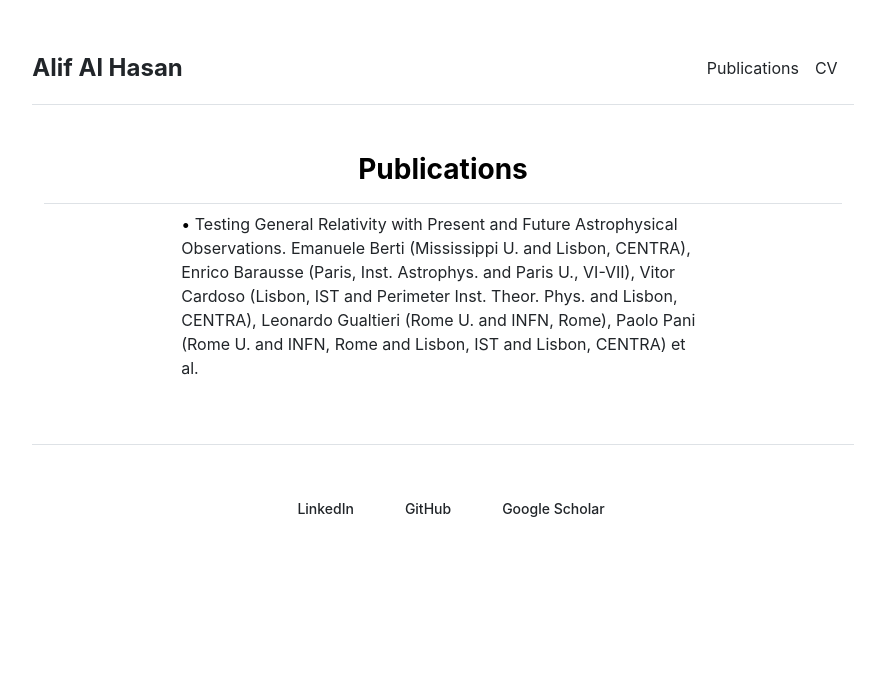
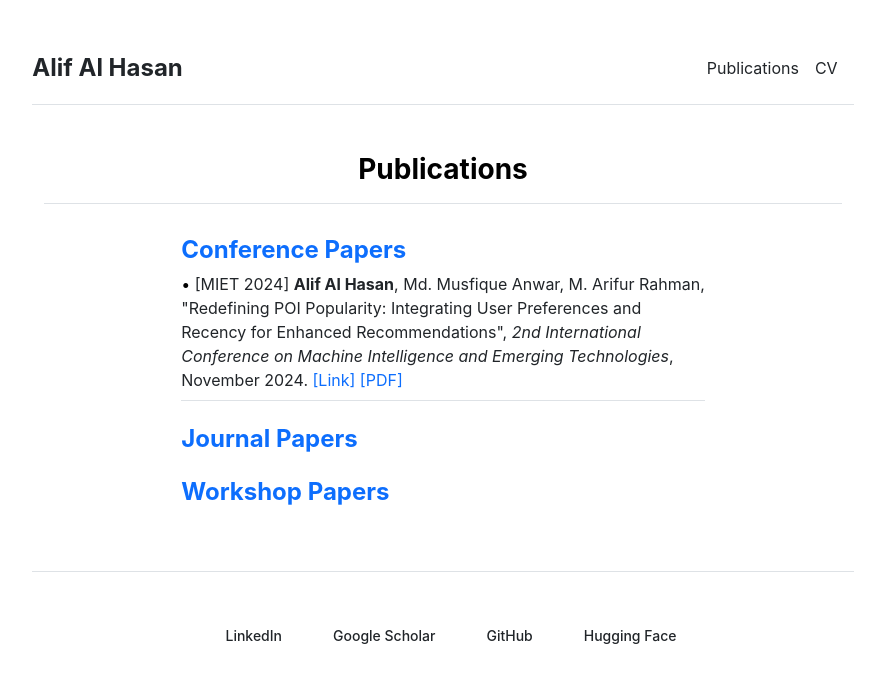
Before and after one commit to alifalhasan/alifalhasan.github.io, a Jekyll site: the page built from publications.md, in a window 1280 px wide. Shown: the top 683 px of the page, without its empty margins (197-1082 px from the left). Built offline with Jekyll 4.4.1, drawn with Linux system fonts in a browser that asks for light colours.

Commit message:
[Task] Second Major Update. [Description] Completed the main structure of the website. [Author] @alifalhasan

```diff
--- a/_data/cv/education.yml
+++ b/_data/cv/education.yml
@@ -1,5 +1,5 @@
 - title: 'M.Sc. Computer Science and Engineering'
-  description: 'Jahangirnagar University (2023-2024)'
+  description: 'Jahangirnagar University (Jul, 2023 – Dec, 2024)'
 
 - title: 'B.Sc. (Hons) Computer Science and Engineering'
-  description: 'Jahangirnagar University (2018-2023)'
+  description: 'Jahangirnagar University (Feb, 2018 – Jun, 2023)'
--- a/_data/publications.yml
+++ b/_data/publications.yml
@@ -1,2 +1,21 @@
-index:
-- {name: 'Testing General Relativity with Present and Future Astrophysical Observations. Emanuele Berti (Mississippi U. and Lisbon, CENTRA), Enrico Barausse (Paris, Inst. Astrophys. and Paris U., VI-VII), Vitor Cardoso (Lisbon, IST and Perimeter Inst. Theor. Phys. and Lisbon, CENTRA), Leonardo Gualtieri (Rome U. and INFN, Rome), Paolo Pani (Rome U. and INFN, Rome and Lisbon, IST and Lisbon, CENTRA) et al.', url: '/publications/1501.07274.pdf'}
+conference:
+- {title: 'Redefining POI Popularity: Integrating User Preferences and Recency for Enhanced Recommendations',
+  authors: 'Alif Al Hasan, Md. Musfique Anwar, M. Arifur Rahman',
+  venue: '2nd International Conference on Machine Intelligence and Emerging Technologies',
+  venueShort: 'MIET 2024',
+  date: 'November 2024',
+  url: 'https://arxiv.org/abs/2407.05360',
+  pdf: '/publications/conference/MIET-2024.pdf',
+  remark: ''}
+
+
+
+# Journal papers start here
+
+journal:
+
+
+
+# Workshop papers start here
+
+workshop:
--- a/_includes/footer.html
+++ b/_includes/footer.html
@@ -2,8 +2,9 @@
   <div class="row">
     <div class="col-md-12 text-center social-media-icons">
       <a href="https://linkedin.com/in/alifalhasan" class="ms-3 social-link" title="LinkedIn">LinkedIn</a>
+      <a href="https://scholar.google.com/citations?user=yu0t6qsAAAAJ&hl=en" class="ms-3 social-link" title="Google Scholar">Google Scholar</a>
       <a href="https://github.com/alifalhasan" class="ms-3 social-link" title="GitHub">GitHub</a>
-      <a href="https://scholar.google.com/citations?user=yu0t6qsAAAAJ&hl=en" class="ms-3 social-link" title="Google Scholar">Google Scholar</a>
+      <a href="https://huggingface.co/alifalhasan" class="ms-3 social-link" title="GitHub">Hugging Face</a>
       <!-- <a href="mailto:alif.stu2017@juniv.edu" class="ms-3 social-link" title="Email">Email</a> -->
     </div>
   </div>
--- a/_includes/publications.html
+++ b/_includes/publications.html
@@ -2,17 +2,40 @@
   <h3 class="fw-bold border-bottom pb-3 text-center">Publications</h3>
   <div class="row justify-content-center">
     <div class="col-md-8">
+
+      <h4 class="fw-bold text-primary mt-4">Conference Papers</h4>
       <ul class="list-unstyled">
-        {% if page.title == "Home" %}
-          {% for item in site.data.publications.featured %}
-            <li class="mb-2">• <a href="{{ item.url }}" class="text-decoration-none fw-medium">{{ item.name }}</a></li>
-          {% endfor %}
-        {% else %}
-          {% for item in site.data.publications.index %}
-            <li class="mb-2">• <a href="{{ item.url }}" class="text-decoration-none fw-medium">{{ item.name }}</a></li>
-          {% endfor %}
-        {% endif %}
+        {% for item in site.data.publications.conference %}
+          <li class="mb-3 border-bottom pb-2">•
+            <span class="fw-medium text-dark">[{{ item.venueShort }}] {{ item.authors | replace: 'Alif Al Hasan', '<b>Alif Al Hasan</b>' }}, "{{ item.title }}", <i>{{ item.venue }}</i>, {{ item.date }}{% if item.remark != '' %}, {{ item.remark }}{% endif %}.</span>
+            <a href="{{ item.url }}" class="text-decoration-none text-primary">[Link]</a>
+            <a href="{{ item.pdf }}" class="text-decoration-none text-primary">[PDF]</a>
+          </li>
+        {% endfor %}
       </ul>
+
+      <h4 class="fw-bold text-primary mt-4">Journal Papers</h4>
+      <ul class="list-unstyled">
+        {% for item in site.data.publications.journal %}
+          <li class="mb-3 border-bottom pb-2">•
+            <span class="fw-medium text-dark">[{{ item.venueShort }}] {{ item.authors | replace: 'Alif Al Hasan', '<b>Alif Al Hasan</b>' }}, "{{ item.title }}", <i>{{ item.venue }}</i>, {{ item.date }}{% if item.remark != '' %}, {{ item.remark }}{% endif %}.</span>
+            <a href="{{ item.url }}" class="text-decoration-none text-primary">[Link]</a>
+            <a href="{{ item.pdf }}" class="text-decoration-none text-primary">[PDF]</a>
+          </li>
+        {% endfor %}
+      </ul>
+
+      <h4 class="fw-bold text-primary mt-4">Workshop Papers</h4>
+      <ul class="list-unstyled">
+        {% for item in site.data.publications.workshop %}
+          <li class="mb-3 border-bottom pb-2">•
+            <span class="fw-medium text-dark">[{{ item.venueShort }}] {{ item.authors | replace: 'Alif Al Hasan', '<b>Alif Al Hasan</b>' }}, "{{ item.title }}", <i>{{ item.venue }}</i>, {{ item.date }}{% if item.remark != '' %}, {{ item.remark }}{% endif %}.</span>
+            <a href="{{ item.url }}" class="text-decoration-none text-primary">[Link]</a>
+            <a href="{{ item.pdf }}" class="text-decoration-none text-primary">[PDF]</a>
+          </li>
+        {% endfor %}
+      </ul>
+
     </div>
   </div>
 </div>
```
Also changed, not shown: cv.md (+19 -1 lines), index.md (+1 -1 lines), 2 other files.
